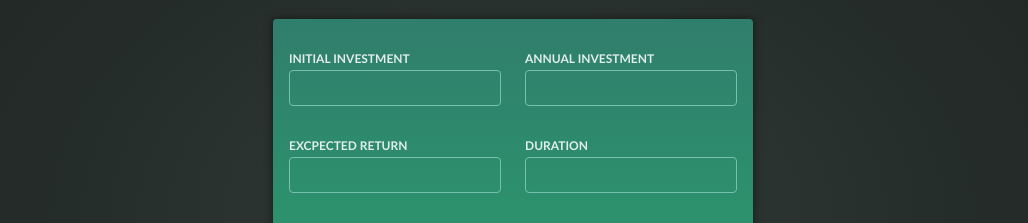
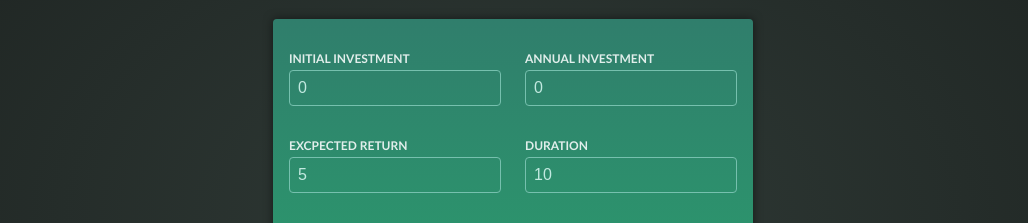
Before and after one commit to Somansh-Bodapati/Angular-Practice, an Angular app: page / in a window 1280 px wide. Shown: the part 207-430 px from the top of the page, without its empty margins (127-1155 px from the left). Built offline with nearby package versions, Linux system fonts and the light colour scheme.

Commit message:
form submission and data handling

```diff
--- a/src/app/user-input/user-input.component.html
+++ b/src/app/user-input/user-input.component.html
@@ -1,22 +1,22 @@
-<form>
+<form (ngSubmit)="onSubmit()">
     <div class="input-group">
         <p>
             <label for="initial-investment">Initial Investment</label>
-            <input id="initial-investment" type="number">
+            <input id="initial-investment" name="initial-investment" type="number" [(ngModel)]="enteredInitialInvestment"/>
         </p>
         <p>
             <label for="annual-investment">Annual Investment</label>
-            <input id="anual-investment" type="number">
+            <input id="annual-investment" name="annual-investment" type="number" [(ngModel)]="enteredAnnualInvestment"/>
         </p>
     </div>
     <div class="input-group">
         <p>
             <label for="expected-return">Excpected Return</label>
-            <input id="expected-return" type="number">
+            <input id="expected-return" name="expected-return" type="number" [(ngModel)]="enteredExpectedReturn"/>
         </p>
         <p>
             <label for="duration">Duration</label>
-            <input id="duration" type="number">
+            <input id="duration" name="duration" type="number" [(ngModel)]="enteredDuration"/>
         </p>
     </div>
 <p>
--- a/src/app/user-input/user-input.component.ts
+++ b/src/app/user-input/user-input.component.ts
@@ -1,12 +1,24 @@
 import { Component } from '@angular/core';
+import { FormsModule } from '@angular/forms';
 
 @Component({
   selector: 'app-user-input',
   standalone: true,
-  imports: [],
+  imports: [FormsModule],
   templateUrl: './user-input.component.html',
   styleUrl: './user-input.component.css'
 })
 export class UserInputComponent {
+  enteredInitialInvestment = '0';
+  enteredAnnualInvestment = '0';
+  enteredExpectedReturn = '5';
+  enteredDuration = '10';
 
+  onSubmit(){
+    console.log('Form submitted!');
+    console.log(this.enteredInitialInvestment);
+    console.log(this.enteredAnnualInvestment);
+    console.log(this.enteredExpectedReturn);
+    console.log(this.enteredDuration);
+  }
 }
```
